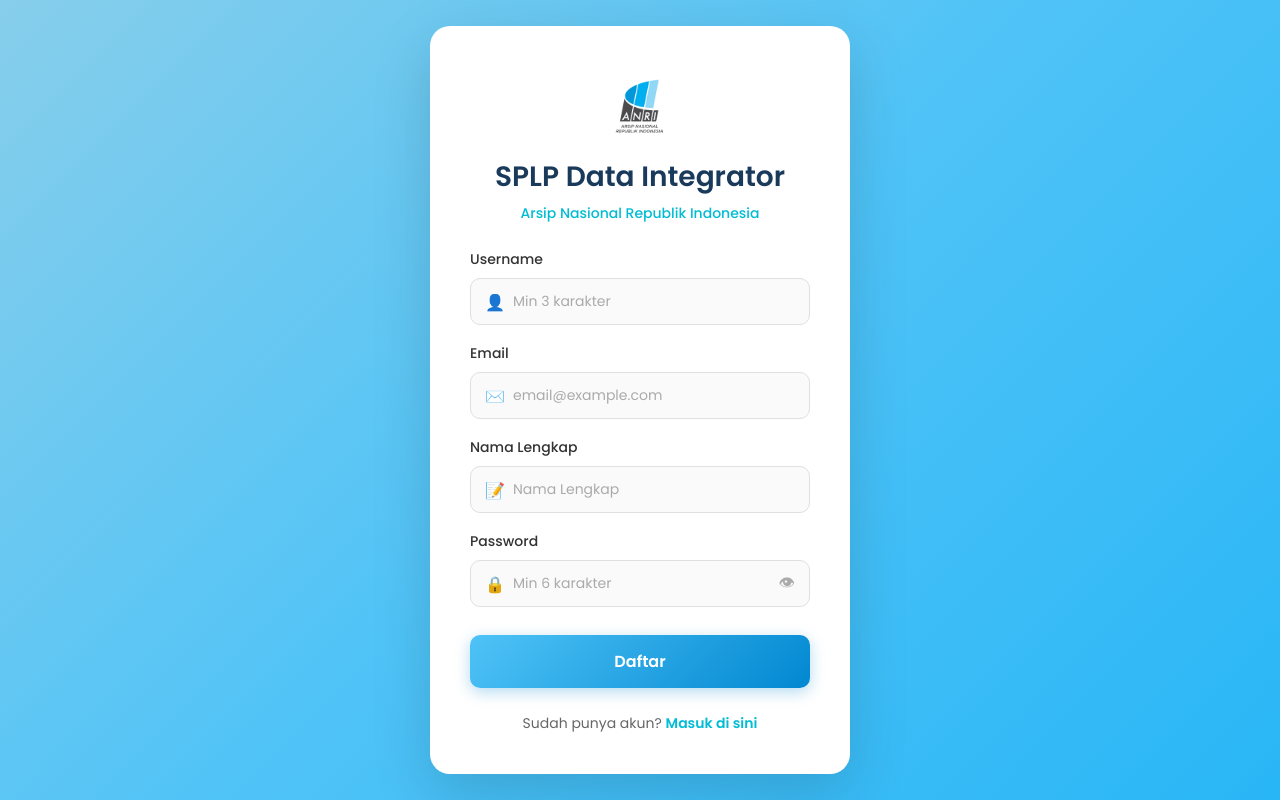
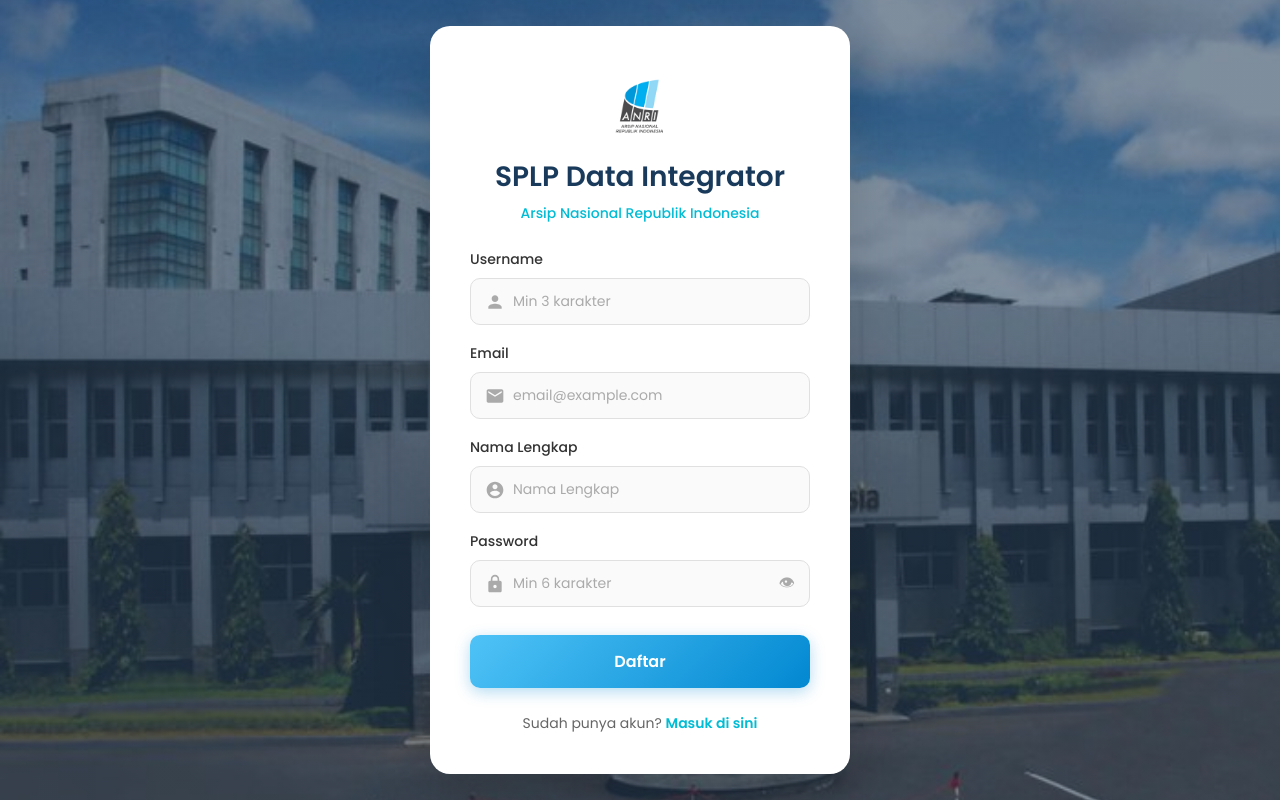
Before and after one commit to Shiddiqi21/SPLP-ANRI, a FastAPI app: page /register in a window 1280 px wide. Run offline with FastAPI, Linux system fonts and the light colour scheme.

Commit message:
UI: Update Register page background and icons

```diff
--- a/templates/register.html
+++ b/templates/register.html
@@ -17,7 +17,10 @@
         body {
             font-family: 'Poppins', sans-serif;
             min-height: 100vh;
-            background: linear-gradient(135deg, #87CEEB 0%, #4FC3F7 50%, #29B6F6 100%);
+            background-image: linear-gradient(rgba(0, 30, 60, 0.5), rgba(0, 30, 60, 0.5)), url('/static/gedung-arsip-nasional.jpeg');
+            background-size: cover;
+            background-position: center;
+            background-repeat: no-repeat;
             display: flex;
             align-items: center;
             justify-content: center;
@@ -99,6 +102,14 @@
             transform: translateY(-50%);
             color: #aaa;
             font-size: 16px;
+            display: flex;
+            align-items: center;
+        }
+
+        .input-wrapper .icon svg {
+            width: 20px;
+            height: 20px;
+            fill: #aaa;
         }
 
         .form-group input {
@@ -239,7 +250,12 @@
             <div class="form-group">
                 <label>Username</label>
                 <div class="input-wrapper">
-                    <span class="icon">👤</span>
+                    <span class="icon">
+                        <svg viewBox="0 0 24 24">
+                            <path
+                                d="M12 12c2.21 0 4-1.79 4-4s-1.79-4-4-4-4 1.79-4 4 1.79 4 4 4zm0 2c-2.67 0-8 1.34-8 4v2h16v-2c0-2.66-5.33-4-8-4z" />
+                        </svg>
+                    </span>
                     <input type="text" id="username" placeholder="Min 3 karakter" required minlength="3">
                 </div>
             </div>
@@ -247,7 +263,12 @@
             <div class="form-group">
                 <label>Email</label>
                 <div class="input-wrapper">
-                    <span class="icon">✉️</span>
+                    <span class="icon">
+                        <svg viewBox="0 0 24 24">
+                            <path
+                                d="M20 4H4c-1.1 0-1.99.9-1.99 2L2 18c0 1.1.9 2 2 2h16c1.1 0 2-.9 2-2V6c0-1.1-.9-2-2-2zm0 4l-8 5-8-5V6l8 5 8-5v2z" />
+                        </svg>
+                    </span>
                     <input type="email" id="email" placeholder="email@example.com" required>
                 </div>
             </div>
@@ -255,7 +276,12 @@
             <div class="form-group">
                 <label>Nama Lengkap</label>
                 <div class="input-wrapper">
-                    <span class="icon">📝</span>
+                    <span class="icon">
+                        <svg viewBox="0 0 24 24">
+                            <path
+                                d="M12 2C6.48 2 2 6.48 2 12s4.48 10 10 10 10-4.48 10-10S17.52 2 12 2zm0 3c1.66 0 3 1.34 3 3s-1.34 3-3 3-3-1.34-3-3 1.34-3 3-3zm0 14.2c-2.5 0-4.71-1.28-6-3.22.03-1.99 4-3.08 6-3.08 1.99 0 5.97 1.09 6 3.08-1.29 1.94-3.5 3.22-6 3.22z" />
+                        </svg>
+                    </span>
                     <input type="text" id="fullname" placeholder="Nama Lengkap">
                 </div>
             </div>
@@ -263,7 +289,12 @@
             <div class="form-group">
                 <label>Password</label>
                 <div class="input-wrapper">
-                    <span class="icon">🔒</span>
+                    <span class="icon">
+                        <svg viewBox="0 0 24 24">
+                            <path
+                                d="M18 8h-1V6c0-2.76-2.24-5-5-5S7 3.24 7 6v2H6c-1.1 0-2 .9-2 2v10c0 1.1.9 2 2 2h12c1.1 0 2-.9 2-2V10c0-1.1-.9-2-2-2zm-6 9c-1.1 0-2-.9-2-2s.9-2 2-2 2 .9 2 2-.9 2-2 2zm3.1-9H8.9V6c0-1.71 1.39-3 3.1-3 1.71 0 3.1 1.29 3.1 3v2z" />
+                        </svg>
+                    </span>
                     <input type="password" id="password" placeholder="Min 6 karakter" required minlength="6">
                     <button type="button" class="toggle-password" onclick="togglePassword()">👁</button>
                 </div>
```
